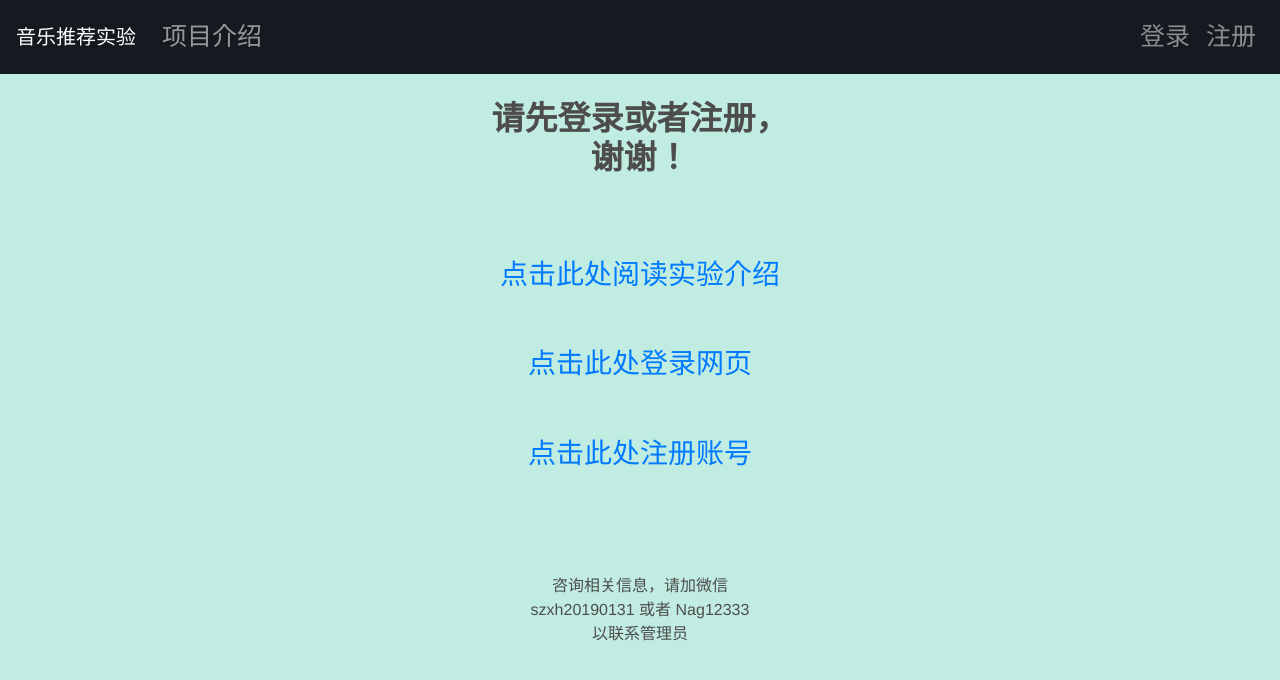
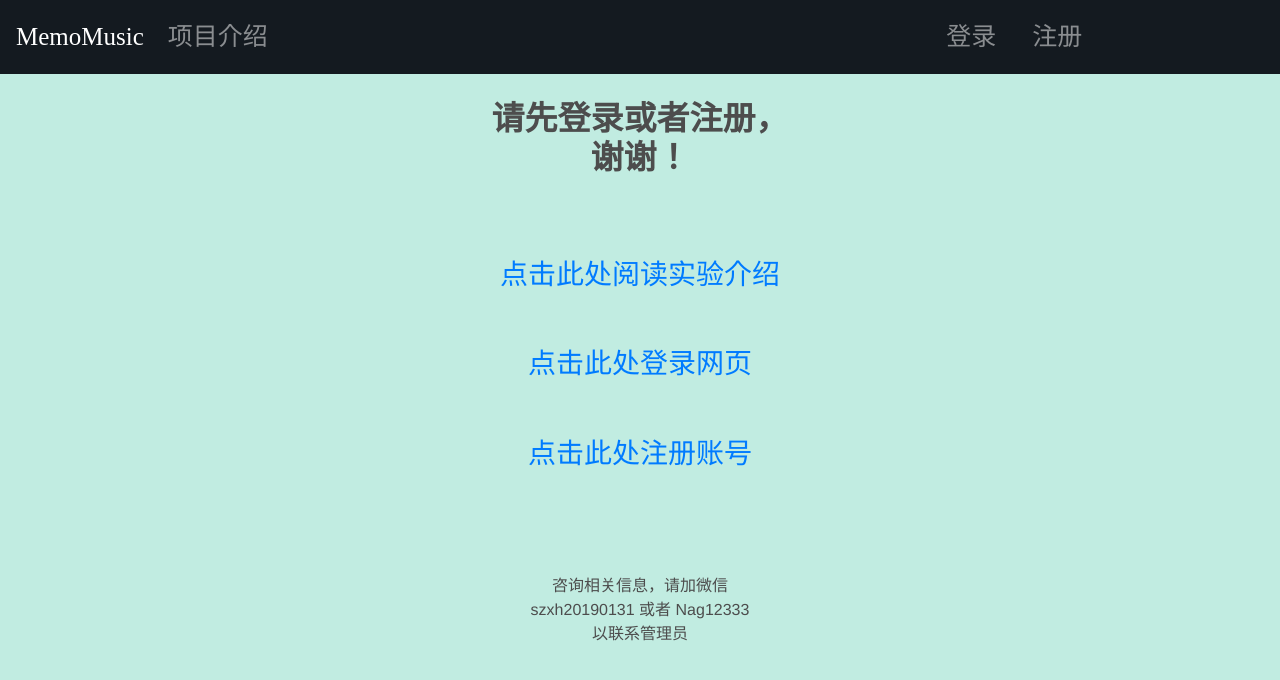
Before and after one commit to MZhexin/MemoMusic-front, a React (Create React App) app: page / in a window 1280 px wide. Shown: the top 680 px of the page. Built offline with nearby package versions, Linux system fonts and the light colour scheme.

Commit message:
updated:css styles & title

```diff
--- a/public/index.html
+++ b/public/index.html
@@ -2,7 +2,7 @@
 <html lang="en">
   <head>
     <meta charset="utf-8" />
-   <!-- <link rel="icon" href="%PUBLIC_URL%/favicon.ico" /> -->
+    <!-- <link rel="icon" href="%PUBLIC_URL%/favicon.ico" /> -->
     <meta name="viewport" content="width=device-width, initial-scale=1" />
     <meta name="theme-color" content="#000000" />
     <meta
@@ -24,7 +24,7 @@
       work correctly both with client-side routing and a non-root public URL.
       Learn how to configure a non-root public URL by running `npm run build`.
     -->
-    <title>音乐推荐实验3.0</title>
+    <title>MemoMusic</title>
   </head>
   <body>
     <noscript>You need to enable JavaScript to run this app.</noscript>
--- a/src/NavBar.jsx
+++ b/src/NavBar.jsx
@@ -1,38 +1,50 @@
-import React, { Component } from "react";
-import { NavLink, Link } from "react-router-dom";
-import {Navbar, Nav} from 'react-bootstrap';
+import React, { Component } from 'react';
+import { NavLink, Link } from 'react-router-dom';
+import { Navbar, Nav } from 'react-bootstrap';
 import 'bootstrap/dist/css/bootstrap.min.css';
 
-import "./css/style.css";
+import './css/style.css';
 
 class NavBar extends Component {
   render() {
     const { handleLogOut, loggedIn, name } = this.props;
     return (
-      <Navbar style={{background: "#141a20"}} variant="dark" expand="lg">
-        <Link to="/"><Navbar.Brand>音乐推荐实验</Navbar.Brand></Link>
-        <Navbar.Toggle aria-controls="basic-navbar-nav" />
-        <Navbar.Collapse id="basic-navbar-nav">
-          <NavLink to="/faq" className="navbar-nav nav-link mr-auto" style={{"color": "#999999"}}>
+      <Navbar style={{ background: '#141a20' }} variant='dark' expand='lg'>
+        <Link to='/'>
+          <Navbar.Brand className='memo-title'>MemoMusic</Navbar.Brand>
+        </Link>
+        <Navbar.Toggle aria-controls='basic-navbar-nav' />
+        <Navbar.Collapse id='basic-navbar-nav'>
+          <Nav className='nav-intro'>
+            <NavLink to='/faq' className='navbar nav-link'>
               项目介绍
-          </NavLink>
+            </NavLink>
+          </Nav>
+
           <Nav>
-            {!loggedIn &&
-                <NavLink to="/login" className="nav-link">
-                  登录
-                </NavLink>
-            }
-            {!loggedIn &&
-              <NavLink to="/register" className="nav-link">
+            {!loggedIn && (
+              <NavLink
+                to='/login'
+                className='nav-link '
+                style={{ marginRight: '20px' }}
+              >
+                登录
+              </NavLink>
+            )}
+            {!loggedIn && (
+              <NavLink to='/register' className='nav-link '>
                 注册
               </NavLink>
-            }
-            {loggedIn &&
-                <Nav.Link>{"你好，"+name}</Nav.Link>
-            }
-            {loggedIn &&
-                <Nav.Link onClick={() => handleLogOut()}>退出</Nav.Link>
-            }
+            )}
+            {loggedIn && <Nav.Link>{'你好，' + name}</Nav.Link>}
+            {loggedIn && (
+              <Nav.Link
+                onClick={() => handleLogOut()}
+                style={{ marginLeft: '20px' }}
+              >
+                退出
+              </Nav.Link>
+            )}
           </Nav>
         </Navbar.Collapse>
       </Navbar>
--- a/src/css/style.css
+++ b/src/css/style.css
@@ -13,3 +13,30 @@
   border-style: none;
   text-decoration: none;
 }
+
+.nav-intro {
+  margin-right: 70%;
+}
+
+.memo-title {
+  font-family: 'Times New Roman', Times, serif;
+  font-size: 25px;
+}
+
+@media (max-width: 1400px) {
+  .nav-intro {
+    margin-right: 60%;
+  }
+}
+
+@media (max-width: 1200px) {
+  .nav-intro {
+    margin-right: 50%;
+  }
+}
+
+@media (max-width: 700px) {
+  .nav-intro {
+    margin-right: 50%;
+  }
+}
```
